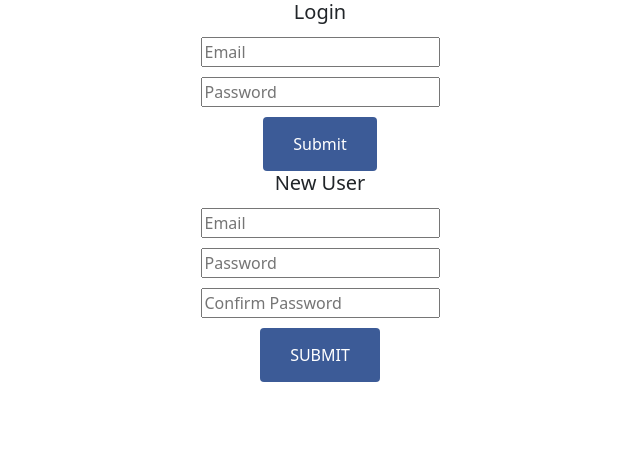
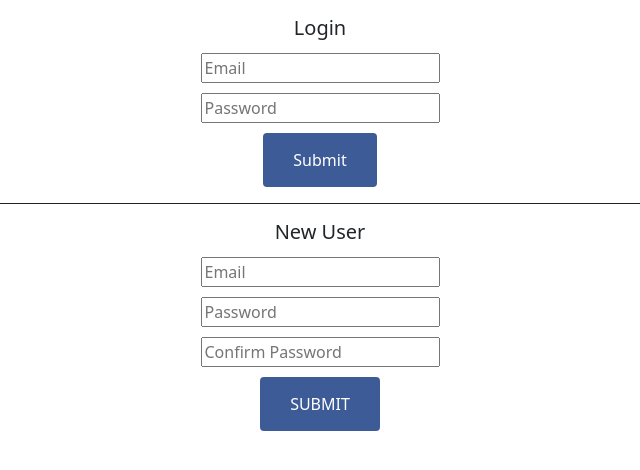
Before and after one commit to MitchStark10/alarm-manager, a React (Create React App) app in the folder client/: page / in a window 1280 px wide. Shown: the top 470 px of the page, without its empty margins (320-960 px from the left). Built offline with nearby package versions, Linux system fonts and the light colour scheme.

Commit message:
login page styles

```diff
--- a/client/src/components/user/Login.tsx
+++ b/client/src/components/user/Login.tsx
@@ -37,7 +37,7 @@ export default function Login({storeLoginInfo, setLoginState}: LoginNewUserProps
 
     return (
         <>
-            <div className="entry-form">
+            <div className="entry-form border-bottom border-dark pb-3 mb-3 w-50 mt-3">
                 <h5>Login</h5>
                 {error && <p className="error-text">{error}</p>}
                 <input type="text" placeholder="Email" value={email} onChange={setEmail}></input>
--- a/client/src/pages/LoginNewUserPage.tsx
+++ b/client/src/pages/LoginNewUserPage.tsx
@@ -5,7 +5,7 @@ import LoginNewUserProps from '../types/LoginNewUserProps';
 
 export default function LoginNewUserPage({setLoginState, storeLoginInfo}: LoginNewUserProps) {
     return (
-        <>
+        <div className="d-flex flex-column justify-content-center align-items-center">
             <Login
                 setLoginState={setLoginState}
                 storeLoginInfo={storeLoginInfo}
@@ -14,6 +14,6 @@ export default function LoginNewUserPage({setLoginState, storeLoginInfo}: LoginN
                 setLoginState={setLoginState}
                 storeLoginInfo={storeLoginInfo}
             />
-        </>
+        </div>
     );
 };
```
